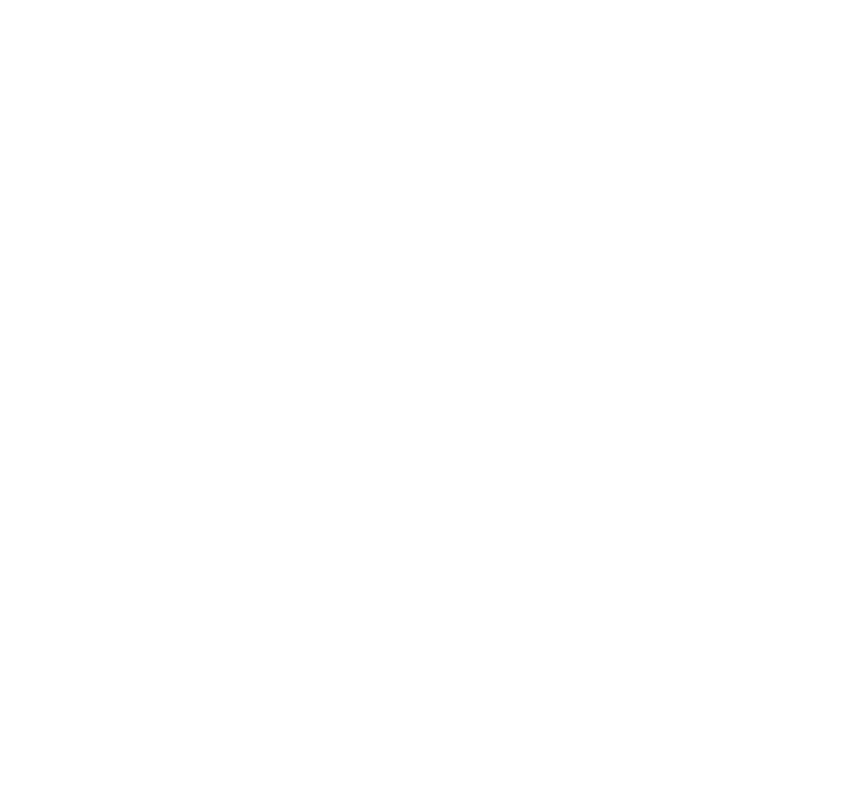
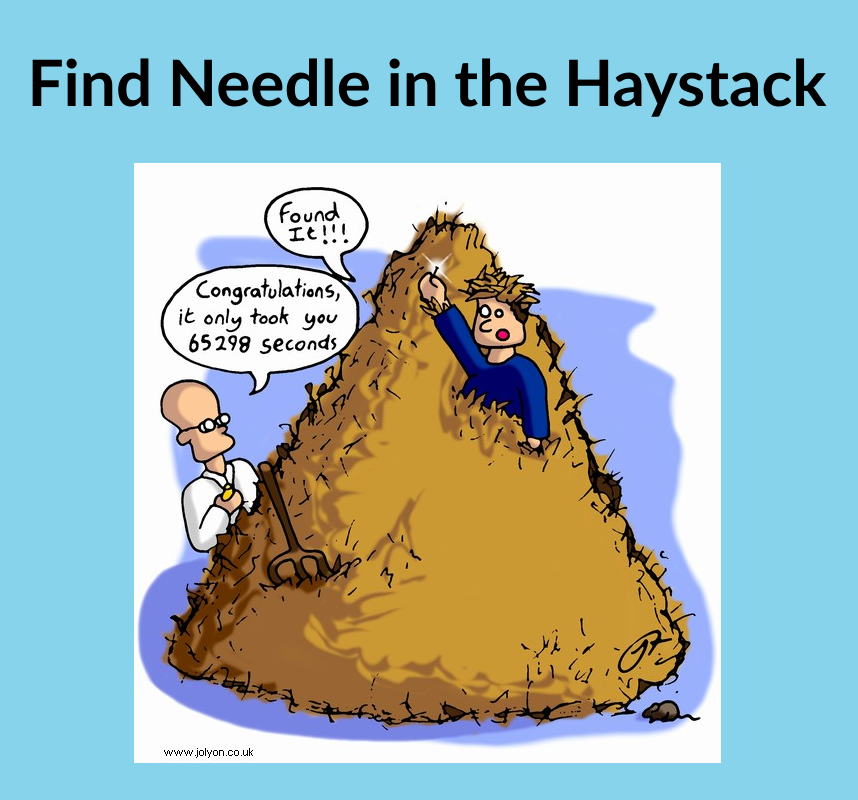
Before and after one commit to mbalci85/40.finding_needle, a plain HTML site: page index.html in a window 1280 px wide. Shown: the whole page, without its empty margins (213-1071 px from the left). Drawn offline with Linux system fonts and the light colour scheme.

Commit message:
added style and image

```diff
--- a/index.html
+++ b/index.html
@@ -7,7 +7,8 @@
     <title>Find Needle</title>
 </head>
 <body>
-
+    <h1>Find Needle in the Haystack</h1>
+    <img src="./images/needle_in_the_haystack.jpg" alt="pic">
     <script src="./script.js"></script>
 </body>
 </html>
--- a/style.css
+++ b/style.css
@@ -0,0 +1,6 @@
+* {
+	background-color: rgb(136, 211, 236);
+	font-family: 'Gill Sans', 'Gill Sans MT', Calibri, 'Trebuchet MS', sans-serif;
+	text-align: center;
+	font-size: 2rem;
+}
```
Also changed, not shown: images/needle_in_the_haystack.jpg (added).
